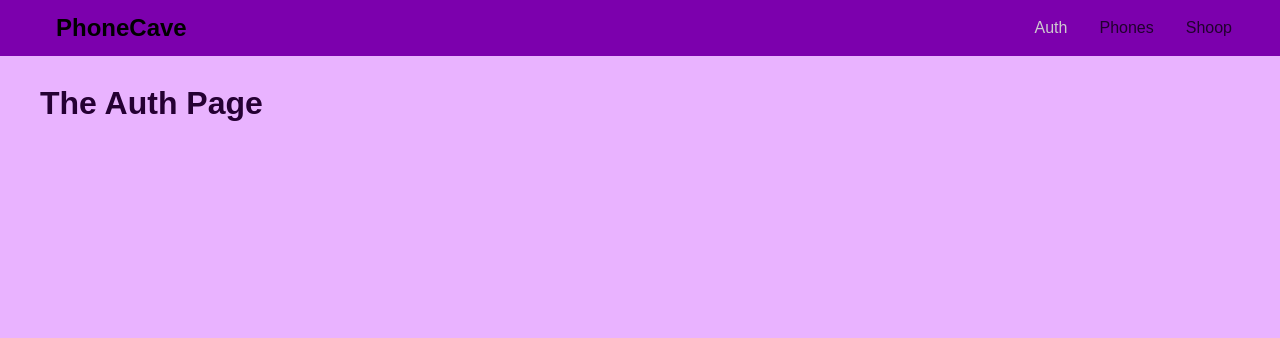
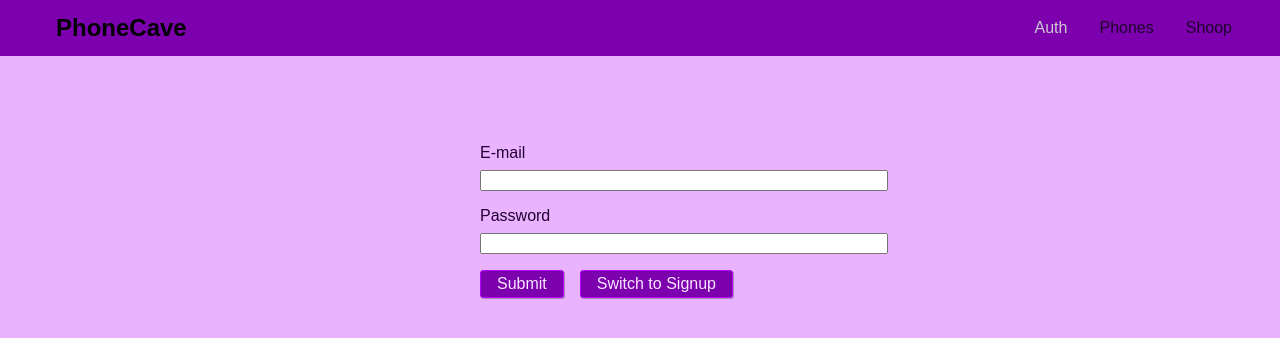
Before and after one commit to VictorRodriguezIronhack/reto_web, a React (Create React App) app in the folder client/: page /auth in a window 1280 px wide. Shown: the top 338 px of the page. Built offline with nearby package versions, Linux system fonts and the light colour scheme.

Commit message:
add auth form for login and signup

```diff
--- /dev/null
+++ b/client/src/components/pages/Auth.css
@@ -0,0 +1,37 @@
+.auth-form {
+  width: 25rem;
+  max-width: 80%;
+  margin: 5rem auto;
+}
+
+.form-control label,
+.form-control input {
+  width: 100%;
+  display: block;
+}
+
+.form-control label {
+  margin-bottom: .5rem;
+}
+
+.form-control {
+  margin-bottom: 1rem;
+}
+
+.form-actions button {
+  font: inherit;
+  color: hsl(283, 100%, 95%);
+  background: hsl(283, 100%, 34%);
+  border: 1px solid hsl(283, 100%, 50%);
+  border-radius: 3px;
+  padding: .25rem 1rem;
+  margin-right: 1rem;
+  box-shadow: 1px 1px 1px rgba(0, 0, 0, .26);
+  cursor: pointer;
+}
+
+.form-actions button:hover,
+.form-actions button:active {
+  background: hsl(283, 100%, 20%);
+  border-color: hsl(283, 100%, 20%);
+}
--- a/client/src/components/pages/Auth.js
+++ b/client/src/components/pages/Auth.js
@@ -1,11 +1,100 @@
-import React, { useState } from 'react'
+import React, { Component } from 'react'
 
-function AuthPage() {
-  // const [ count, setCount ] = useState(0)
+import './Auth.css'
 
-  return (
-    <h1>The Auth Page</h1>
-  )
+class AuthPage extends Component {
+  state = {
+    isLogin: true
+  }
+  constructor (props) {
+    super(props)
+    this.email = React.createRef()
+    this.password = React.createRef()
+  }
+
+  switchModeHandler = () => {
+    this.setState(prevState => {
+      return { isLogin: !prevState.isLogin}
+    })
+  }
+
+  submitHandler = (e) => {
+    e.preventDefault()
+    const email = this.email.current.value
+    const password = this.password.current.value
+
+    if (email.trim().length === 0 || password.trim().length === 0) {
+      return
+    }
+
+    let requestBody = {
+      query: `
+        query {
+          login(email: "${email }", password: "${ password}") {
+            userId
+            token
+            tokenExpiration
+          }
+        }
+      `
+    }
+
+    if (!this.state.isLogin) {
+      requestBody = {
+        query: `
+        mutation {
+          createUser(userInput: { email: "${email }", password: "${ password}" }) {
+            _id
+            email
+          }
+        }
+        `
+      }
+    }
+
+
+    fetch('http://localhost:5000/api', {
+      method: 'POST',
+      body: JSON.stringify(requestBody),
+      headers: {
+        'Content-Type': 'application/json'
+      }
+    }).then(res => {
+      if (res.status !== 200 && res.status !== 201) {
+        throw new Error('Failed!')
+      }
+      return res.json()
+    })
+      .then(resData => {
+        console.log(resData)
+      })
+      .catch(err => {
+      console.log(err)
+    })
+  }
+
+  render() {
+    return (
+      <form className='auth-form' onSubmit={this.submitHandler}>
+        <div className='form-control'>
+          <label htmlFor='email'>E-mail</label>
+          <input type='email' id='email' ref={ this.email }/>
+        </div>
+
+        <div className='form-control'>
+          <label htmlFor='password'>Password</label>
+          <input type='password' id='password' ref={ this.password }/>
+        </div>
+
+        <div className='form-actions'>
+          <button type='submit'>Submit</button>
+          <button type='button' onClick={this.switchModeHandler}>
+            Switch to {this.state.isLogin ? 'Signup' : 'Login'}
+          </button>
+        </div>
+      </form>
+    )
+  }
 }
 
 export default AuthPage
```
Also changed, not shown: 1 other file (tests, documents, lock files or other folders).
